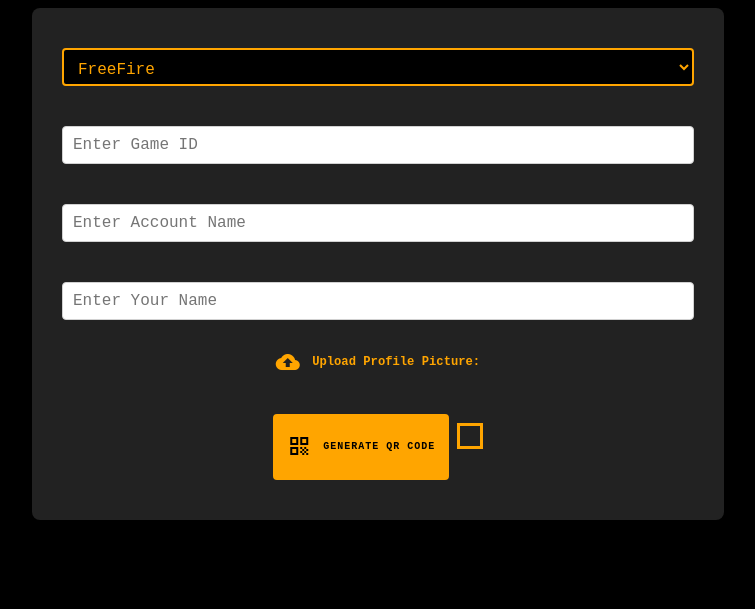
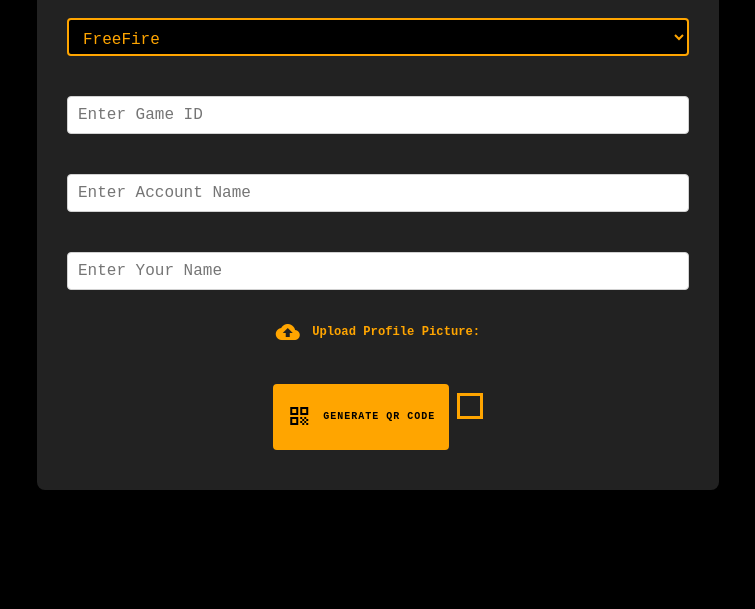
Before and after one commit to phanikumar-SHARMA/AIO-QR, a plain HTML site: page gamers.html in a window 1280 px wide. Shown: the part 191-800 px from the top of the page, without its empty margins (262-1017 px from the left). Drawn offline with nearby package versions, Linux system fonts and the light colour scheme.

Commit message:
Update gamers.html_1

```diff
--- a/gamers.html
+++ b/gamers.html
@@ -23,7 +23,7 @@
       color: #FFA500;
       font-family: monospace;
       text-align: center;
-      padding: 40px 0;
+      padding: 10px;
     }
 
     h1 {
```
